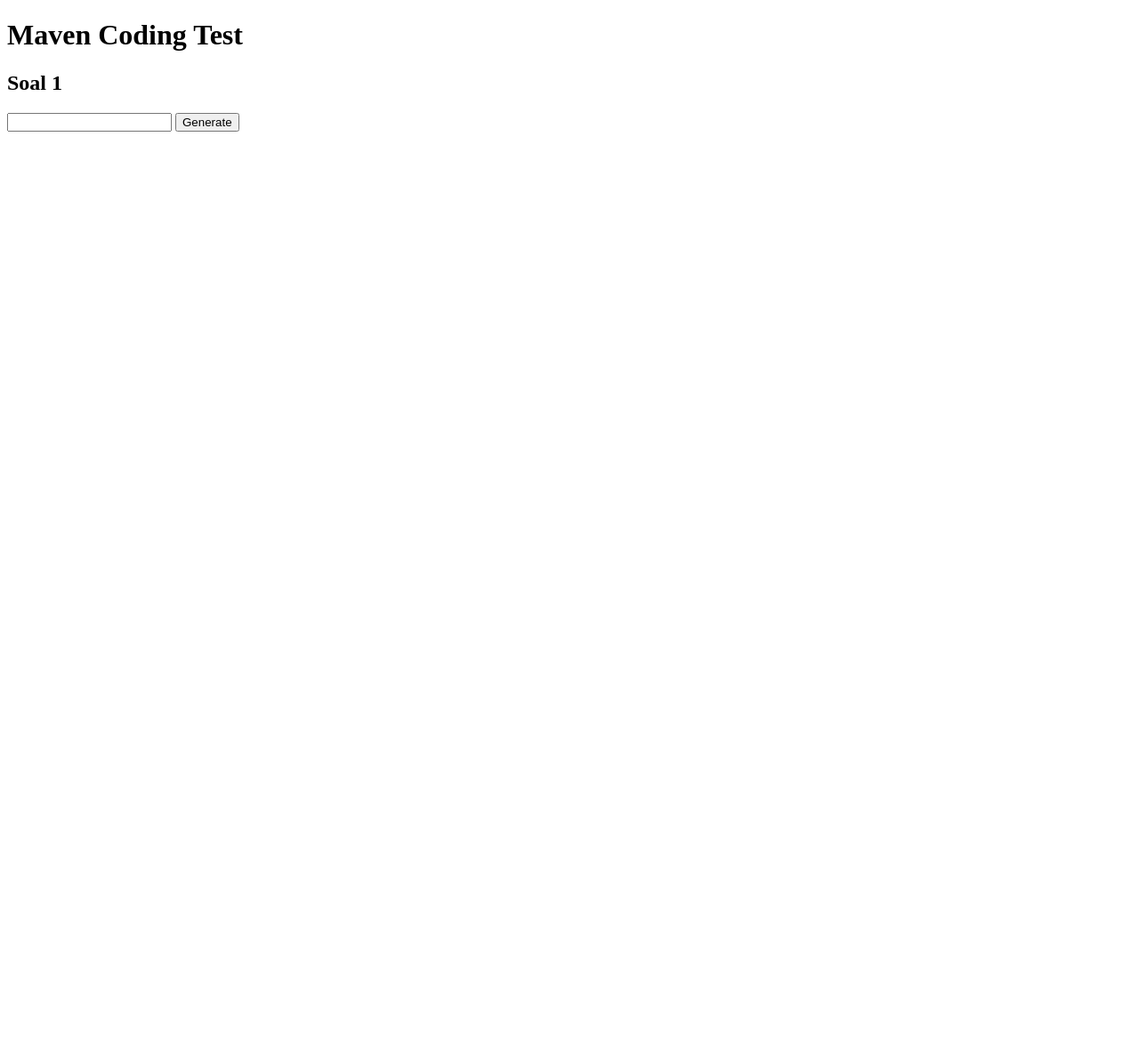
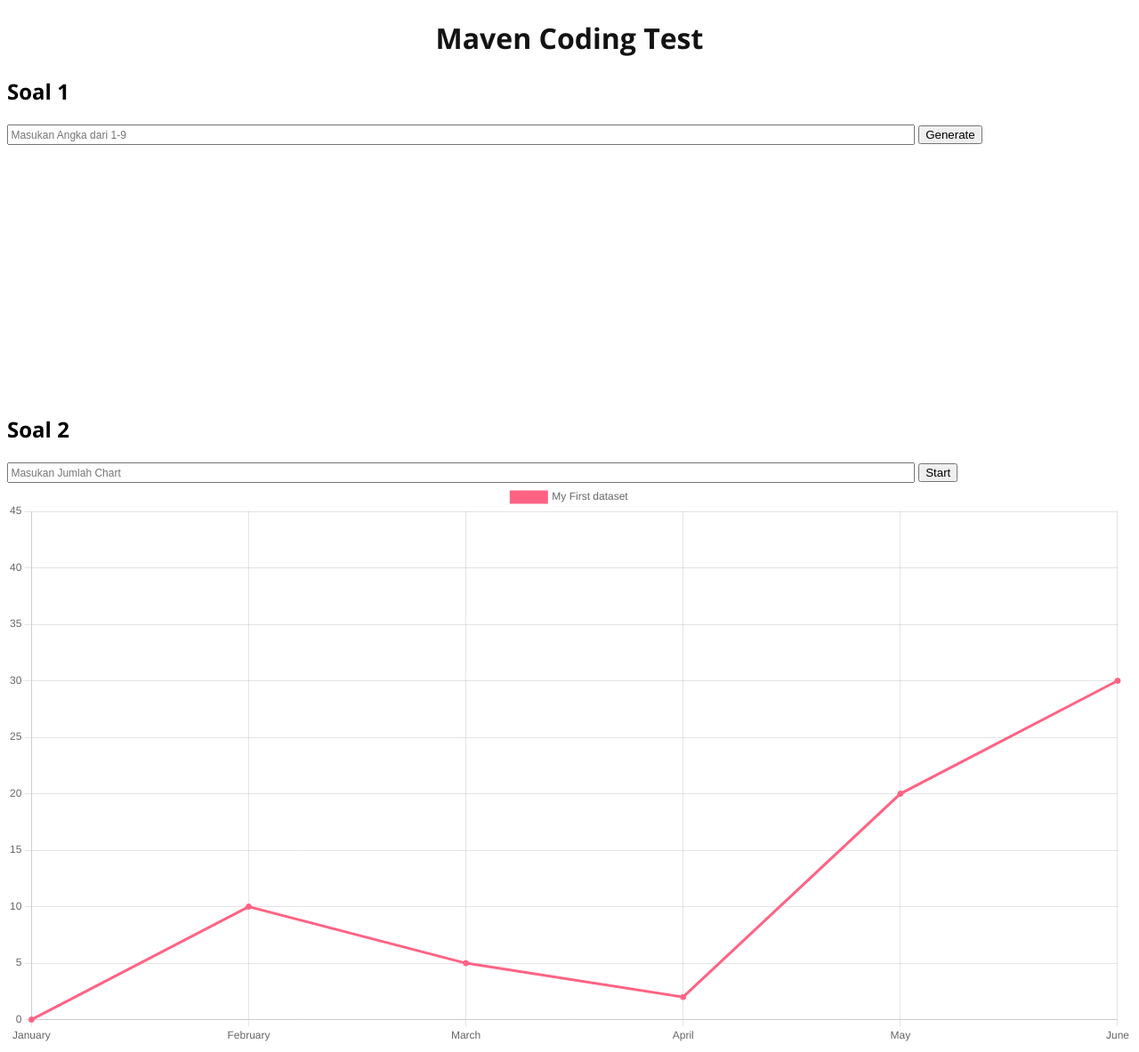
Before and after one commit to rifqifinaldy/maven, a plain HTML site: page index.html in a window 1280 px wide. Shown: the whole page at 89% size. Before the commit the page ends 800 px from the top, so only its background shows below. Drawn offline with nearby package versions, Linux system fonts and the light colour scheme.

Commit message:
finished functionality for pecahan

```diff
--- /dev/null
+++ b/css/style.css
@@ -0,0 +1,23 @@
+/* Import Font Styling */
+@import url('https://fonts.googleapis.com/css2?family=Open+Sans:wght@300;400;500;700&family=Orbitron:wght@400;500;700&family=Roboto:wght@400;500;700&display=swap');
+
+body {
+    font-family: 'Open Sans', sans-serif;
+}
+
+input {
+    padding: 0.2em;
+    font-size: 12px;
+    width: 80%;
+}
+
+
+.app-title {
+    text-align: center;
+    font-weight: 600;
+    color: #131313;
+}
+
+.section-container {
+    min-height: 360px;
+}
--- a/index.html
+++ b/index.html
@@ -4,25 +4,64 @@
     <meta charset="UTF-8" />
     <meta http-equiv="X-UA-Compatible" content="IE=edge" />
     <meta name="viewport" content="width=device-width, initial-scale=1.0" />
+    <link rel="stylesheet" href="./css/style.css" />
     <title>Maven Test</title>
   </head>
   <body>
-    <h1>Maven Coding Test</h1>
+    <h1 class="app-title">Maven Coding Test</h1>
     <!-- Soal 1 Memecah Bilangan -->
-    <h2>Soal 1</h2>
-    <input type="number" id="bilangan" />
-    <button onclick="getBilangan()">Generate</button>
+    <div class="app-container">
+      <div class="section-container">
+        <h2>Soal 1</h2>
+        <input
+          type="number"
+          id="bilangan"
+          placeholder="Masukan Angka dari 1-9"
+        />
+        <button onclick="getBilangan()">Generate</button>
 
-    <div id="list-pecahan-wrapper"></div>
-
-    <!-- Import JQuery CDN -->
-    <script
-      src="https://code.jquery.com/jquery-3.6.0.min.js"
-      integrity="sha256-/xUj+3OJU5yExlq6GSYGSHk7tPXikynS7ogEvDej/m4="
-      crossorigin="anonymous"
-    ></script>
+        <div id="list-pecahan-wrapper"></div>
+      </div>
+      <div class="section-container">
+        <h2>Soal 2</h2>
+        <input type="number" id="bilangan" placeholder="Masukan Jumlah Chart" />
+        <button onclick="getBilangan()">Start</button>
+        <div>
+          <canvas id="myChart"></canvas>
+        </div>
+      </div>
+    </div>
 
     <!-- Impoprt Custom Script -->
-    <script src="./js/script.js"></script>
+    <script src="./js/pecahan.js"></script>
+
+    <!-- Import Chart JS -->
+    <script src="https://cdn.jsdelivr.net/npm/chart.js"></script>
+
+    <script>
+      const labels = ["January", "February", "March", "April", "May", "June"];
+
+      const data = {
+        labels: labels,
+        datasets: [
+          {
+            label: "My First dataset",
+            backgroundColor: "rgb(255, 99, 132)",
+            borderColor: "rgb(255, 99, 132)",
+            data: [0, 10, 5, 2, 20, 30, 45],
+          },
+        ],
+      };
+
+      const config = {
+        type: "line",
+        data: data,
+        options: {},
+      };
+    </script>
+
+    <script>
+      const myChart = new Chart(document.getElementById("myChart"), config);
+    </script>
   </body>
 </html>
--- a/js/script.js
+++ b/js/pecahan.js
@@ -12,7 +12,7 @@
   let bilangan = document.getElementById("bilangan").value;
   //   Check Apabila ada angka 0 pada Input
   if (bilangan.indexOf("0") > -1) {
-    alert("Ada Angka 0");
+    alert("Mohon untuk tidak menyisipkan angka 0");
   } else {
     //   Eksekusi function pecahBilangan
     pecahBilangan(bilangan);
```
